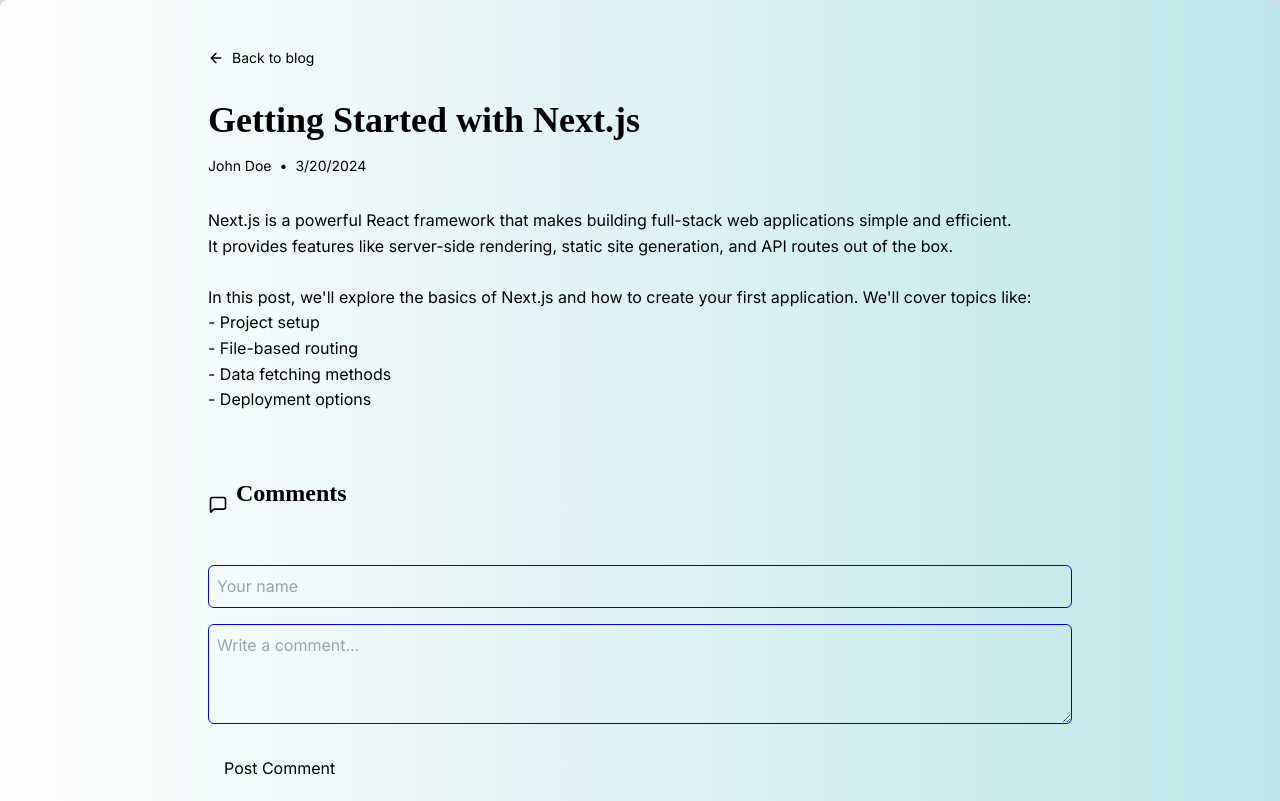
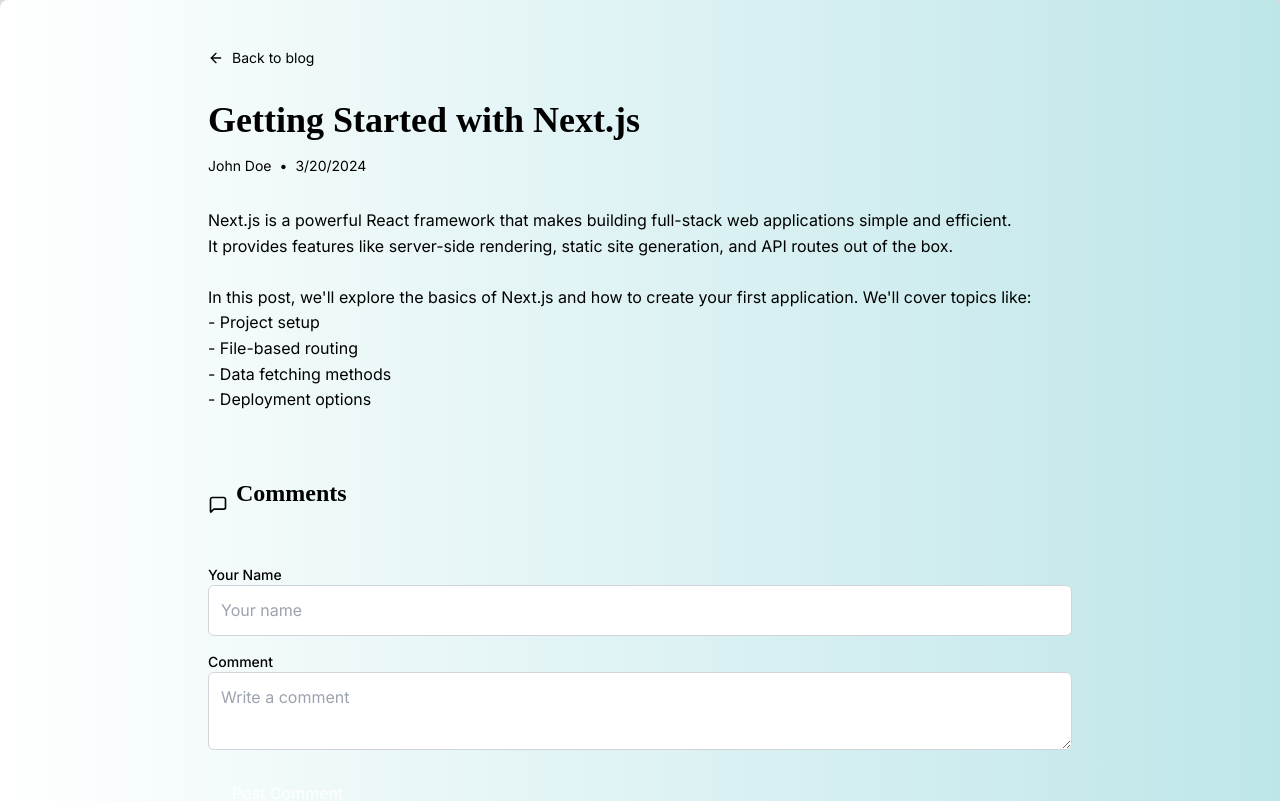
Before and after one commit to tanzeelnaveed8/milestone-3, a Next.js app: page /blog/getting-started-with-nextjs in a window 1280 px wide. Shown: the top 801 px of the page. Built offline with nearby package versions, Linux system fonts and the light colour scheme.

Commit message:
Update CommentForm.tsx

```diff
--- a/app/components/CommentForm.tsx
+++ b/app/components/CommentForm.tsx
@@ -1,49 +1,41 @@
-"use client";
-
 import { useState } from "react";
 
-interface CommentFormProps {
-  onSubmit: (comment: { author: string; content: string }) => void;
-}
-
-export function CommentForm({ onSubmit }: CommentFormProps) {
-  const [newComment, setNewComment] = useState({ author: "", content: "" });
+export function CommentForm({ onSubmit }: { onSubmit: (comment: { author: string; content: string }) => void }) {
+  const [author, setAuthor] = useState("");
+  const [content, setContent] = useState("");
 
   const handleSubmit = (e: React.FormEvent) => {
     e.preventDefault();
-    if (newComment.author.trim() && newComment.content.trim()) {
-      onSubmit(newComment);
-      setNewComment({ author: "", content: "" });
+    if (author && content) {
+      onSubmit({ author, content });
+      setContent(""); // Clear the content after submission
     }
   };
 
   return (
-    <form onSubmit={handleSubmit} className="mb-8">
-      <div className="mb-4">
+    <form onSubmit={handleSubmit} className="space-y-4">
+      <div>
+        <label htmlFor="author" className="block text-sm font-medium text-black">Your Name</label>
         <input
           type="text"
+          id="author"
+          value={author}
+          onChange={(e) => setAuthor(e.target.value)}
+          className="w-full p-3 border border-gray-300 rounded-md text-black"
           placeholder="Your name"
-          value={newComment.author}
-          onChange={(e) => setNewComment({ ...newComment, author: e.target.value })}
-          className="w-full p-2 rounded-md border border-input bg-background"
-          required
         />
       </div>
-      <div className="mb-4">
+      <div>
+        <label htmlFor="content" className="block text-sm font-medium text-black">Comment</label>
         <textarea
-          placeholder="Write a comment..."
-          value={newComment.content}
-          onChange={(e) => setNewComment({ ...newComment, content: e.target.value })}
-          className="w-full p-2 rounded-md border border-input bg-background min-h-[100px]"
-          required
+          id="content"
+          value={content}
+          onChange={(e) => setContent(e.target.value)}
+          className="w-full p-3 border border-gray-300 rounded-md text-black"
+          placeholder="Write a comment"
         />
       </div>
-      <button
-        type="submit"
-        className="px-4 py-2 bg-primary text-primary-foreground rounded-md hover:opacity-90 transition-opacity"
-      >
-        Post Comment
-      </button>
+      <button type="submit" className="px-6 py-2 bg-primary text-white rounded-md">Post Comment</button>
     </form>
   );
 }
```
